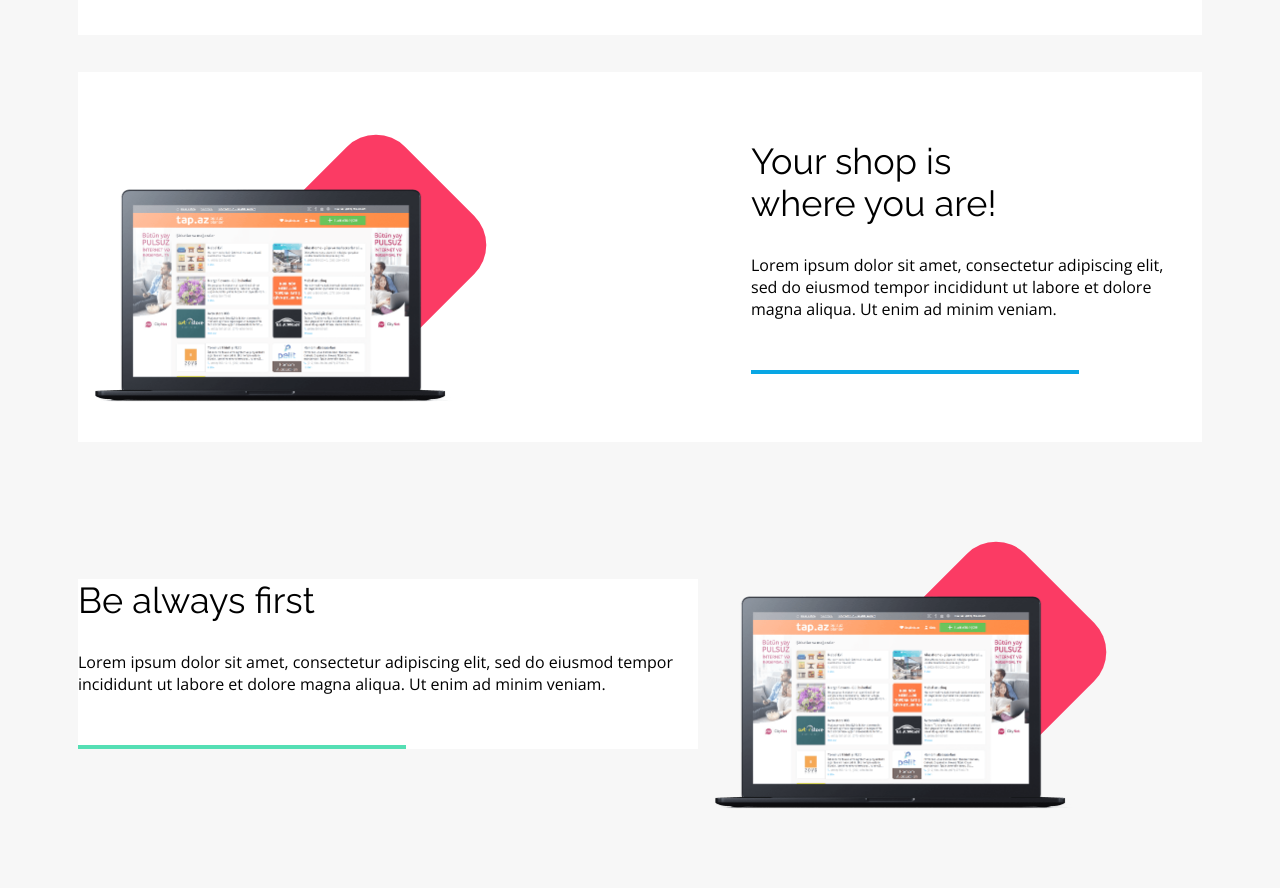
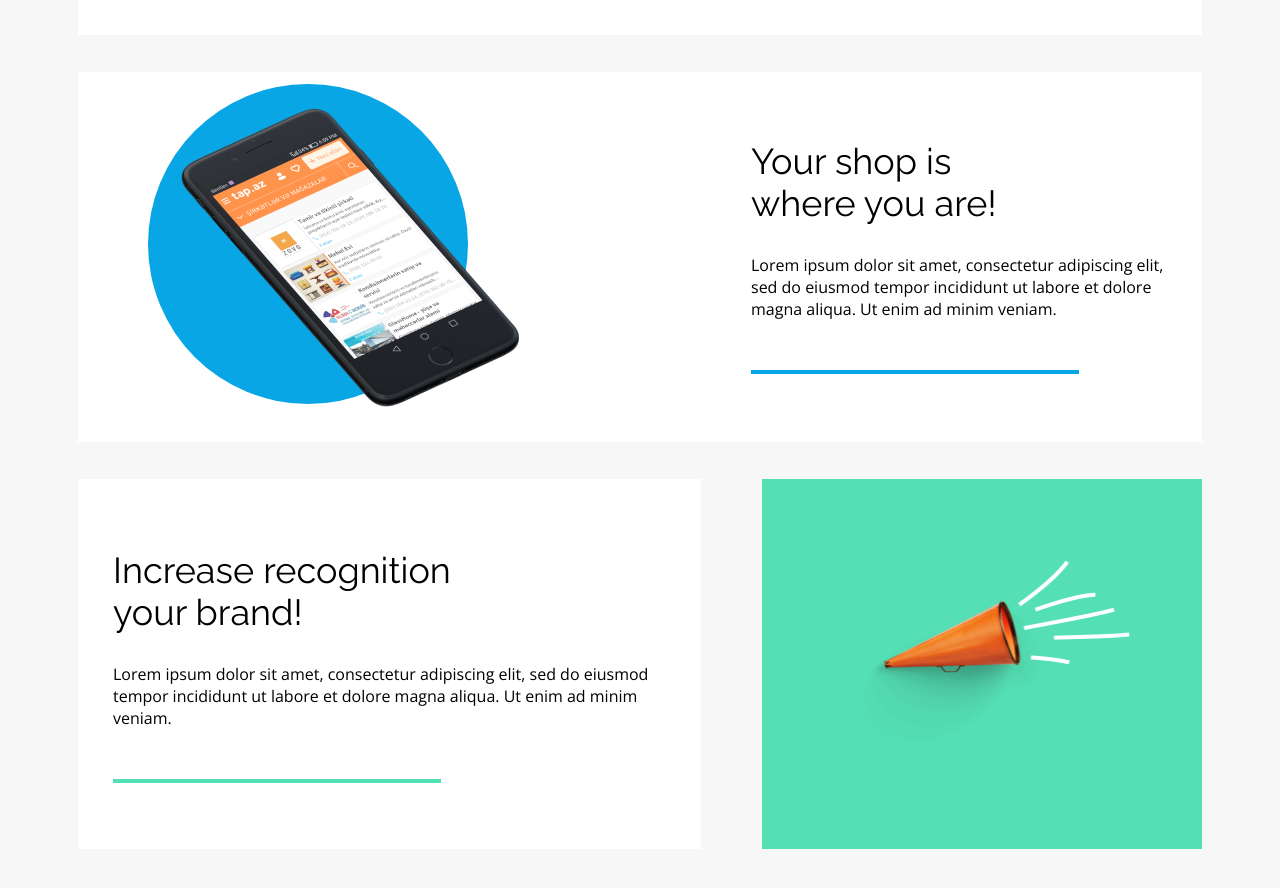
Before and after one commit to VolodymyrPasternak/BestShop, a plain HTML site: page index.html in a window 1280 px wide. Shown: the part 1746-2634 px from the top of the page. Drawn offline with nearby package versions, Linux system fonts and the light colour scheme.

Commit message:
Update index.html

```diff
--- a/index.html
+++ b/index.html
@@ -75,8 +75,8 @@
                     </div>
                 </div>
                 <div class="benefit-block">
-                    <div class="benefit-block-image1">
-                        <img src="assets/Macbook.png" alt="" class="benefit-block-image1-macbook">
+                    <div class="benefit-block-image2">
+                        <img src="assets/iPhone.png" alt="" class="benefit-block-image2-iphone">
                     </div>
                     <div class="benefit-block-content">
                         <h4 class="benefit-block-content-header">Your shop is<br>
@@ -88,15 +88,15 @@
                     </div>
                 </div>
                 <div class="benefit-block">
-                    <div class=".benefit-block-content-last white">
-                        <h4 class="benefit-block-content-header">Be always first</h4>
+                    <div class="benefit-block-content-last white">
+                        <h4 class="benefit-block-content-header">Increase recognition<br> your brand!</h4>
                         <p class="benefit-block-content-text">Lorem ipsum dolor sit amet, consectetur
                             adipiscing elit, sed do eiusmod tempor incididunt ut labore et dolore
                             magna aliqua. Ut enim ad minim veniam.</p>
                         <div class="line green"></div>
                     </div>
-                    <div class="benefit-block-image1">
-                        <img src="assets/Macbook.png" alt="" class="benefit-block-image1-macbook">
+                    <div class="benefit-block-image3 green">
+                        <img src="assets/Trumpet.png" alt="" class="benefit-block-image3-trumpet">
                     </div>
                 </div>
             </div>
```
